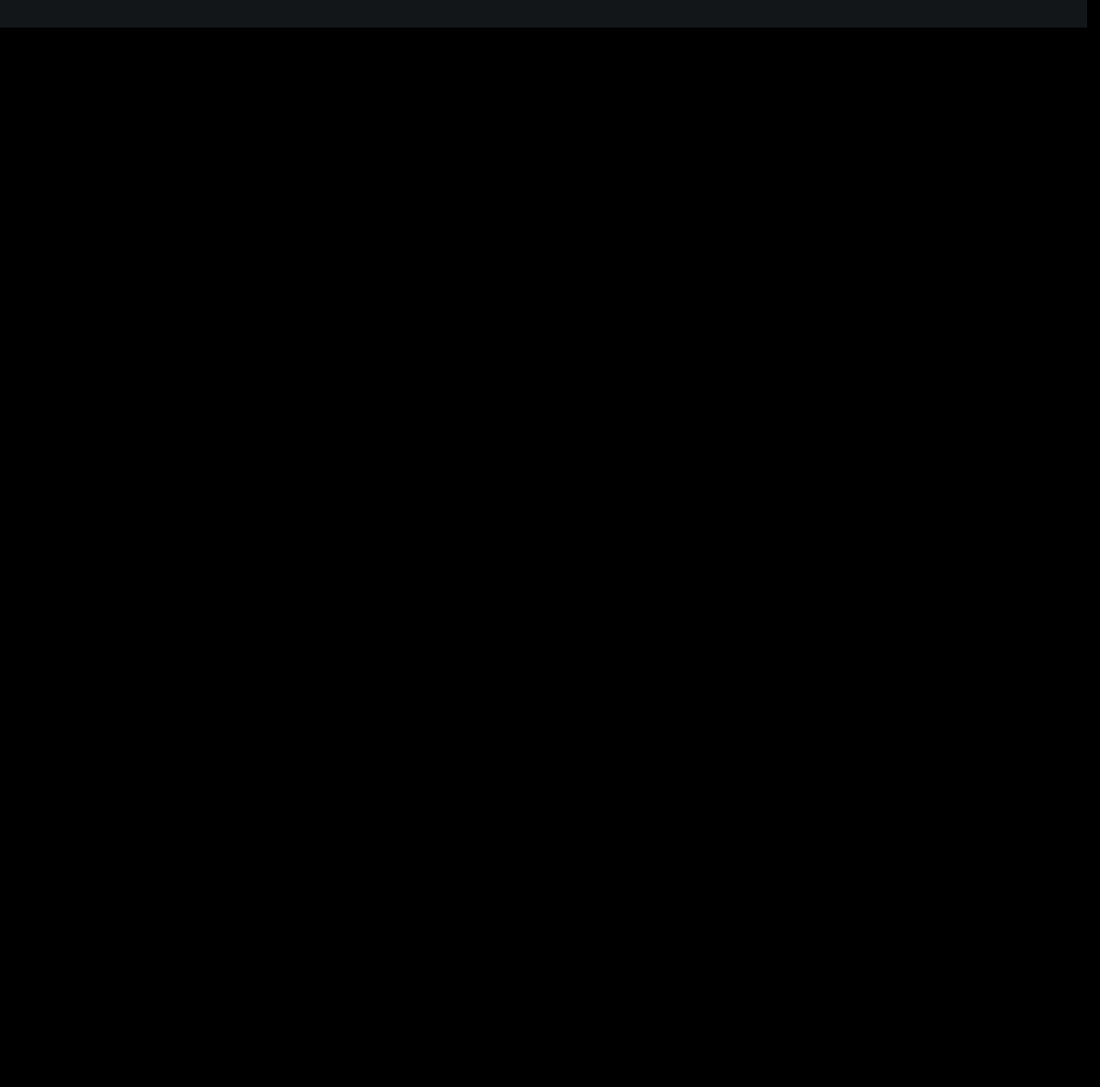
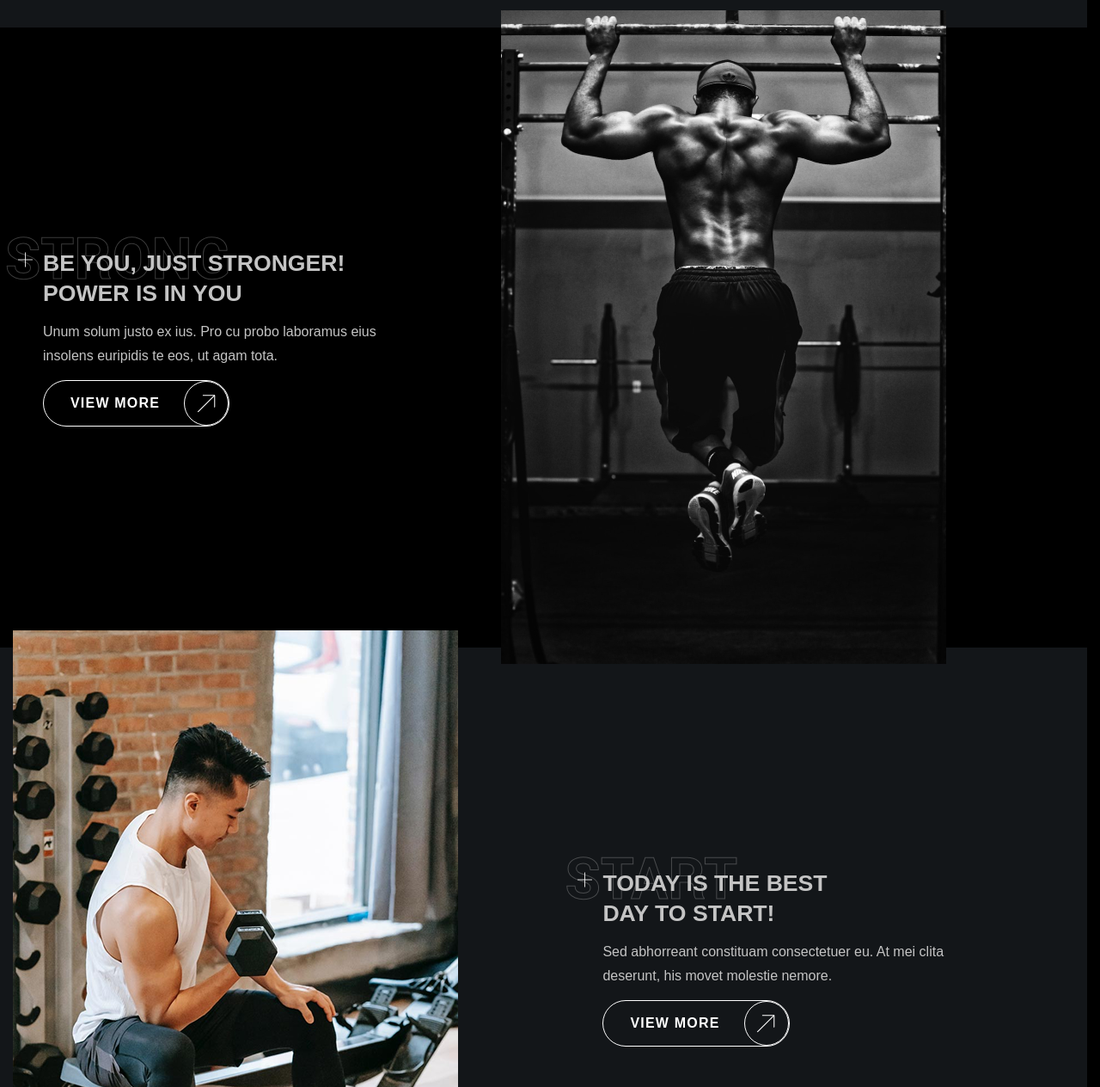
Before and after one commit to Daria95-1/crossfit-landing, a plain HTML site: page index.html in a window 1280 px wide. Shown: the part 768-2032 px from the top of the page at 86% size. Before the commit the page ends 800 px from the top, so only its background shows below. Drawn offline with Linux system fonts and the light colour scheme; files whose address does not match are found by name; a web font is replaced by a local one.

Commit message:
add motivation section

```diff
--- a/index.html
+++ b/index.html
@@ -85,6 +85,73 @@
           </ul>
         </div>
       </section>
+
+      <section class="motivation">
+        <h2 class="visually-hidden">Motivation</h2>
+
+        <ul class="motivation-list">
+          <li class="motivation-item">
+            <div class="motivation-card container">
+              <div class="motivation-card-body">
+                <h3
+                  class="motivation-card-title backdrop-title title-medium"
+                  data-title="Strong"
+                >
+                  Be you, just stronger!<br />
+                  Power is in you
+                </h3>
+                <div class="motivation-card-description">
+                  <p>
+                    Unum solum justo ex ius. Pro cu probo laboramus eius
+                    insolens euripidis te eos, ut agam tota.
+                  </p>
+                </div>
+                <a class="motivation-card-button button transparent" href="/"
+                  >View more</a
+                >
+              </div>
+              <img
+                class="motivation-card-image"
+                src="./images/motivation/img-1.jpg"
+                alt="A man pulling himself up on a horizontal bar"
+                width="518"
+                height="760"
+                loading="lazy"
+              />
+            </div>
+          </li>
+          <li class="motivation-item">
+            <div class="motivation-card container">
+              <div class="motivation-card-body">
+                <h3
+                  class="motivation-card-title backdrop-title title-medium"
+                  data-title="Start"
+                >
+                  Today is the best<br />
+                  day to start!
+                </h3>
+                <div class="motivation-card-description">
+                  <p>
+                    Sed abhorreant constituam consectetuer eu. At mei clita
+                    deserunt, his movet molestie nemore.
+                  </p>
+                </div>
+                <a class="motivation-card-button button transparent" href="/"
+                  >View more</a
+                >
+              </div>
+              <img
+                class="motivation-card-image"
+                src="./images/motivation/img-2.jpg"
+                alt="A man with dumbbells"
+                width="518"
+                height="760"
+                loading="lazy"
+              />
+            </div>
+          </li>
+        </ul>
+      </section>
     </main>
   </body>
 </html>
--- a/styles.css
+++ b/styles.css
@@ -191,6 +191,14 @@ a:hover {
   color: var(--color-light-gray);
 }
 
+p {
+  margin-block: 0;
+}
+
+p:not([class]):not(:last-child) {
+  margin-bottom: 24px;
+}
+
 .visually-hidden {
   position: absolute !important;
   width: 1px !important;
@@ -214,6 +222,41 @@ h6 {
   text-transform: uppercase;
 }
 
+.title-medium {
+  font-size: clamp(20px, 2.08vw, 40px);
+  line-height: 1.3;
+  color: var(--color-light-gray);
+}
+
+.backdrop-title {
+  position: relative;
+  z-index: 2;
+}
+
+.backdrop-title::before {
+  content: '';
+  display: block;
+  position: absolute;
+  right: calc(100% + 8px);
+  width: 26px;
+  aspect-ratio: 1;
+  background: url('./icons/plus.svg') center/contain no-repeat;
+}
+
+.backdrop-title::after {
+  content: attr(data-title);
+  position: absolute;
+  top: -0.45em;
+  left: -0.6em;
+  font-family: var(--font-fmily-accent);
+  font-size: 2.8em;
+  color: transparent;
+  -webkit-text-stroke: 1px var(--color-light-gray);
+  text-stroke: 1px var(--color-light-gray);
+  z-index: -1;
+  opacity: 0.3;
+}
+
 .button {
   display: inline-flex;
   align-items: center;
@@ -228,9 +271,35 @@ h6 {
   background-color: var(--color-light);
   border: none;
   border-radius: var(--border-radius);
+  text-decoration: none;
 }
 
 .button:hover {
+  background-color: var(--color-light-gray);
+}
+
+.button.transparent {
+  position: relative;
+  height: var(--input-height);
+  padding-left: 31px;
+  padding-right: 80px;
+  background-color: transparent;
+  border: var(--border);
+}
+
+.button.transparent::after {
+  content: '';
+  position: absolute;
+  right: 0;
+  height: 100%;
+  aspect-ratio: 1;
+  border: var(--border);
+  border-radius: 50%;
+  background: url('./icons/arrow-top-right.svg') center/70% no-repeat;
+}
+
+.button.transparent:hover {
+  color: var(--color-dark);
   background-color: var(--color-light-gray);
 }
 
@@ -377,7 +446,49 @@ h6 {
   border-color: var(--color-light-gray);
 }
 
+/* Motivation */
+.motivation-item:nth-child(even) {
+  background-color: var(--color-dark-alternate);
+}
+
+.motivation-item:nth-child(even) .motivation-card {
+  flex-direction: row-reverse;
+}
+
+.motivation-card {
+  display: flex;
+  justify-content: start;
+  align-items: center;
+  column-gap: clamp(30px, 10.42vw, 200px);
+}
+
+.motivation-card-image {
+  margin-block: -60px;
+}
+
+.motivation-card-body {
+  padding-left: 35px;
+}
+
+.motivation-card-title:not(:last-child) {
+  margin-bottom: 14px;
+}
+
+.motivation-card-description {
+  max-width: 400px;
+}
+
+.motivation-card-description:not(:last-child) {
+  margin-bottom: 14px;
+}
+
 /* Адаптив */
+@media (max-width: 1919px) {
+  .motivation-card-image {
+    margin-block: -20px;
+  }
+}
+
 @media (max-width: 1024px) {
   .header {
     flex-wrap: wrap;
@@ -402,6 +513,16 @@ h6 {
   .banner {
     row-gap: 10px;
     padding: 26px 50px;
+  }
+
+  .motivation-card {
+    padding-block: 50px;
+  }
+
+  .motivation-card-image {
+    max-width: 30%;
+    height: auto;
+    margin-block: 0;
   }
 }
 
@@ -437,4 +558,22 @@ h6 {
   .banner-info::before {
     margin-right: 10px;
   }
+
+  .motivation-card,
+  .motivation-item:nth-child(even) .motivation-card {
+    flex-direction: column-reverse;
+  }
+
+  .motivation-card {
+    row-gap: 30px;
+    padding-block: 30px;
+  }
+
+  .motivation-card-image {
+    max-width: 60%;
+  }
+
+  .motivation-card-description:not(:last-child) {
+    margin-bottom: 20px;
+  }
 }
```
Also changed, not shown: icons/arrow-top-right.svg (added), icons/burger-icon.svg (deleted), icons/plus.svg (added), images/motivation/img-1.jpg (added), images/motivation/img-2.jpg (added).
